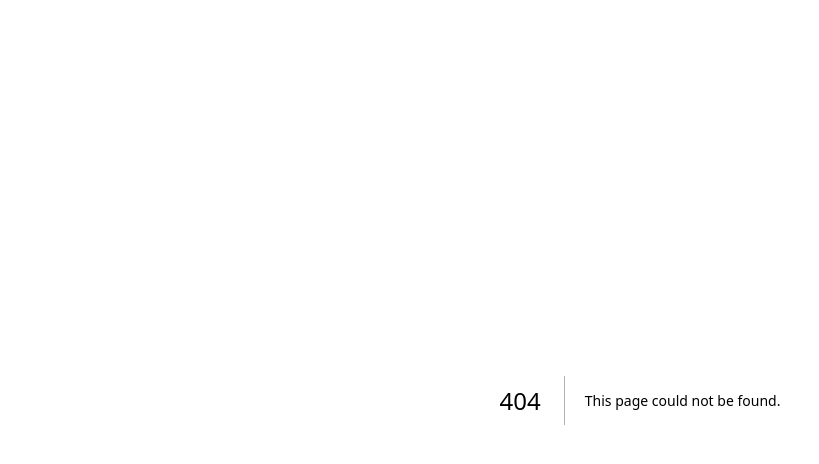
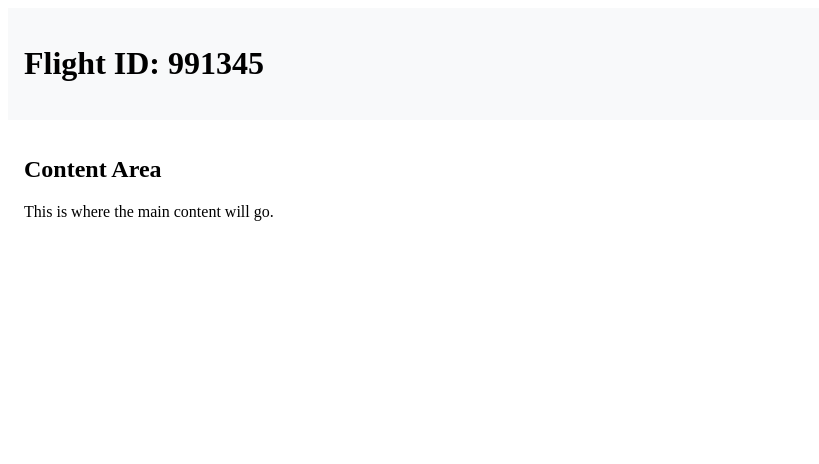
Before and after one commit to mongodb-industry-solutions/leafy_airline, a Next.js app in the folder airplanedashboard/: page /index1 in a window 1280 px wide. Before the commit this address had no page. Shown: the top 464 px of the page, without its empty margins (0-819 px from the left). Built offline with nearby package versions, Linux system fonts and the light colour scheme.

Commit message:
added page

```diff
--- /dev/null
+++ b/airplanedashboard/components/Layout1.js
@@ -0,0 +1,22 @@
+// components/Layout.js
+import React from 'react';
+import styles from './Layout.module.css';
+import Logo from '@leafygreen-ui/logo';
+
+const Layout = ({ children }) => {
+  return (
+    <div className={styles.container}>
+      <header className={styles.header}>
+        <h1>Flight ID: 991345</h1>
+        <Logo className={styles.logo} />
+      </header>
+      <div className={styles.main}>
+        <div className={styles.content}>
+          {children}
+        </div>
+      </div>
+    </div>
+  );
+};
+
+export default Layout;
--- /dev/null
+++ b/airplanedashboard/pages/index1.js
@@ -0,0 +1,12 @@
+// pages/index.js
+import React from 'react';
+import Layout from '../components/Layout1';
+
+export default function Home() {
+  return (
+    <Layout>
+      <h2>Content Area</h2>
+      <p>This is where the main content will go.</p>
+    </Layout>
+  );
+}
```
